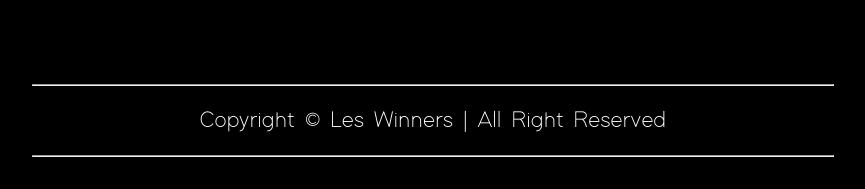
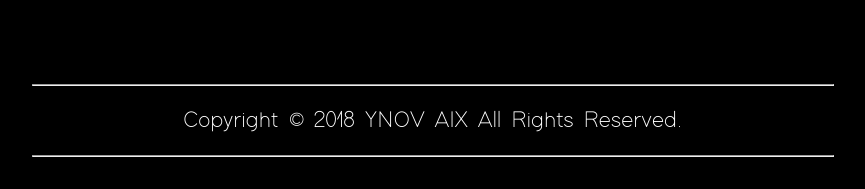
Before and after one commit to QuentinNEP/HackingSite, a PHP site: page /index.php in a window 1280 px wide. Shown: the part 1041-1230 px from the top of the page, without its empty margins (207-1072 px from the left). Run offline with PHP 8.4, Linux system fonts and the light colour scheme.

Commit message:
maj foot

```diff
--- a/foot.php
+++ b/foot.php
@@ -1,5 +1,5 @@
 <footer>
 	<hr>
-  <p>Copyright &copy; Les Winners | All Right Reserved</p>
+  <p>Copyright &copy 2018 YNOV AIX All Rights Reserved.</p>
 	<hr>
 </footer>
```
